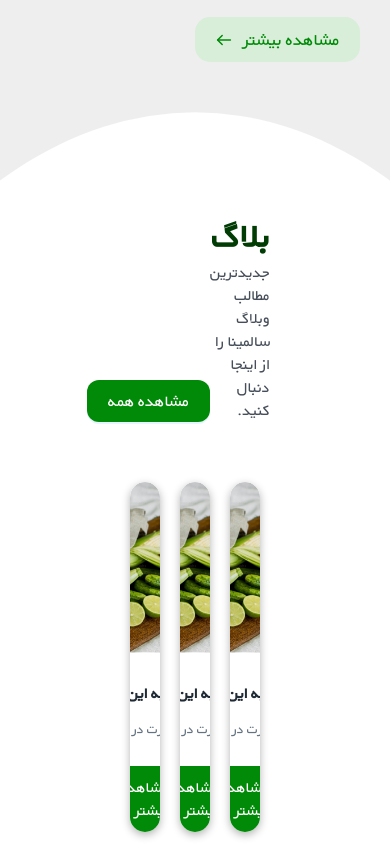
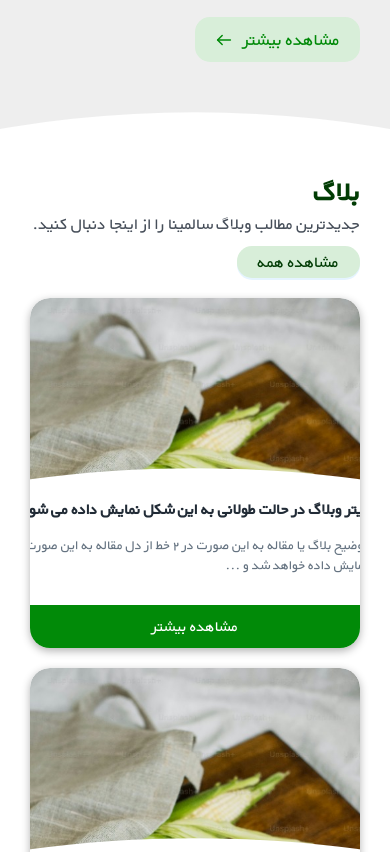
Before and after one commit to alikalatearabi/salemina-main-website, a React (Vite) app: page / in a window 390 px wide. Shown: the part 6448-7300 px from the top of the page. Built offline with nearby package versions, Linux system fonts and the light colour scheme.

Commit message:
make the blog component responsive

```diff
--- a/src/components/Blog/style.scss
+++ b/src/components/Blog/style.scss
@@ -110,4 +110,51 @@
             }
         }
     }
+
+    // Responsive styles for smaller screens
+    @media (max-width: 768px) {
+        height: fit-content !important;
+
+        .blogWrapper {
+            height: fit-content !important;
+            padding: 60px 30px;
+            clip-path: ellipse(320% 100% at 50% 100%);
+
+            .blogHeader {
+                flex-direction: column;
+                align-items: flex-start;
+
+                .blogTitleWrapper {
+                    h2 {
+                        font-size: 28px;
+                    }
+
+                    p {
+                        font-size: 17px;
+                    }
+                }
+
+                .blogTitleButton {
+                    width: 100%;
+                    background-color: #d8eed9;
+                    color: #013C04;
+                    padding: 10px 20px;
+                    border-radius: 15px;
+                    margin-top: 10px;
+                    font-size: 17px;
+                }
+            }
+        }
+
+        .blogCardsWrapper {
+            margin-top: 10px !important;
+            width: 100%;
+            flex-direction: column;
+
+            .blogCard {
+                width: 100% !important;
+                height: 350px !important;
+            }
+        }
+    }
 }
```
